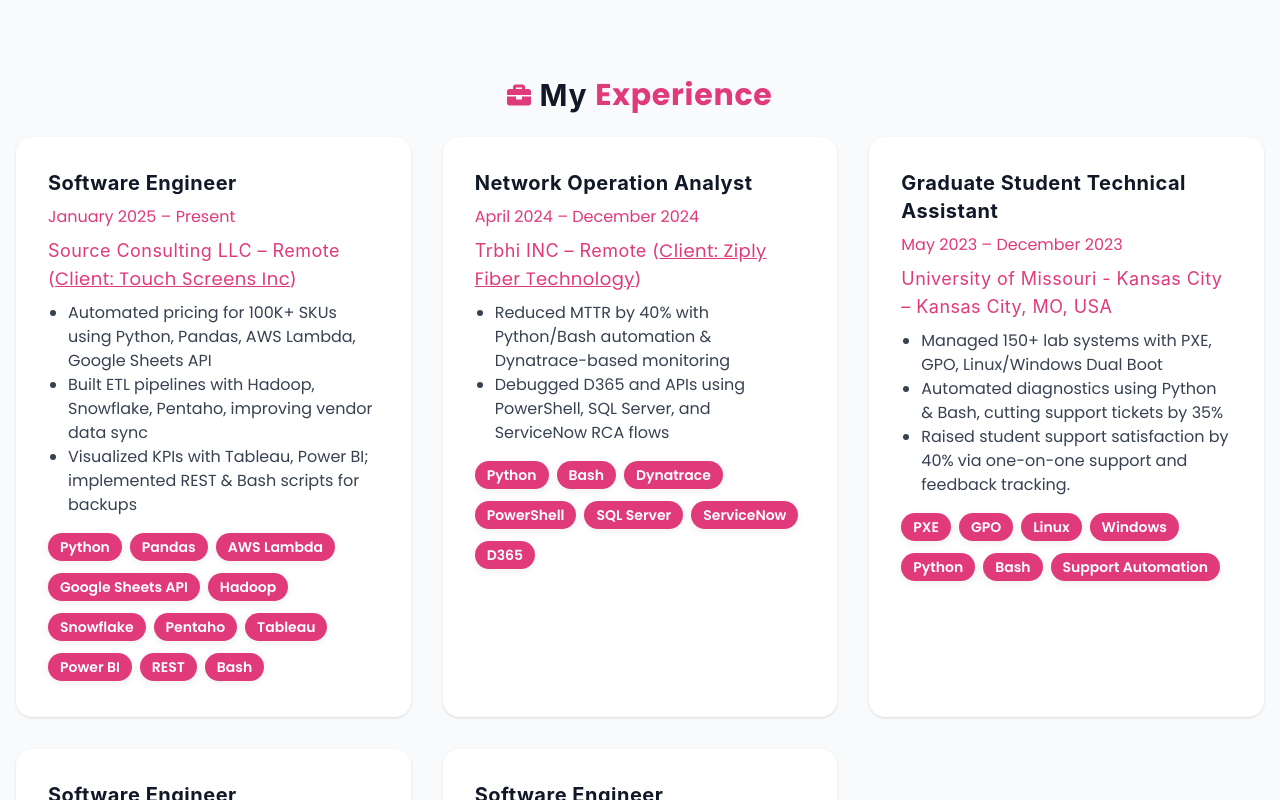
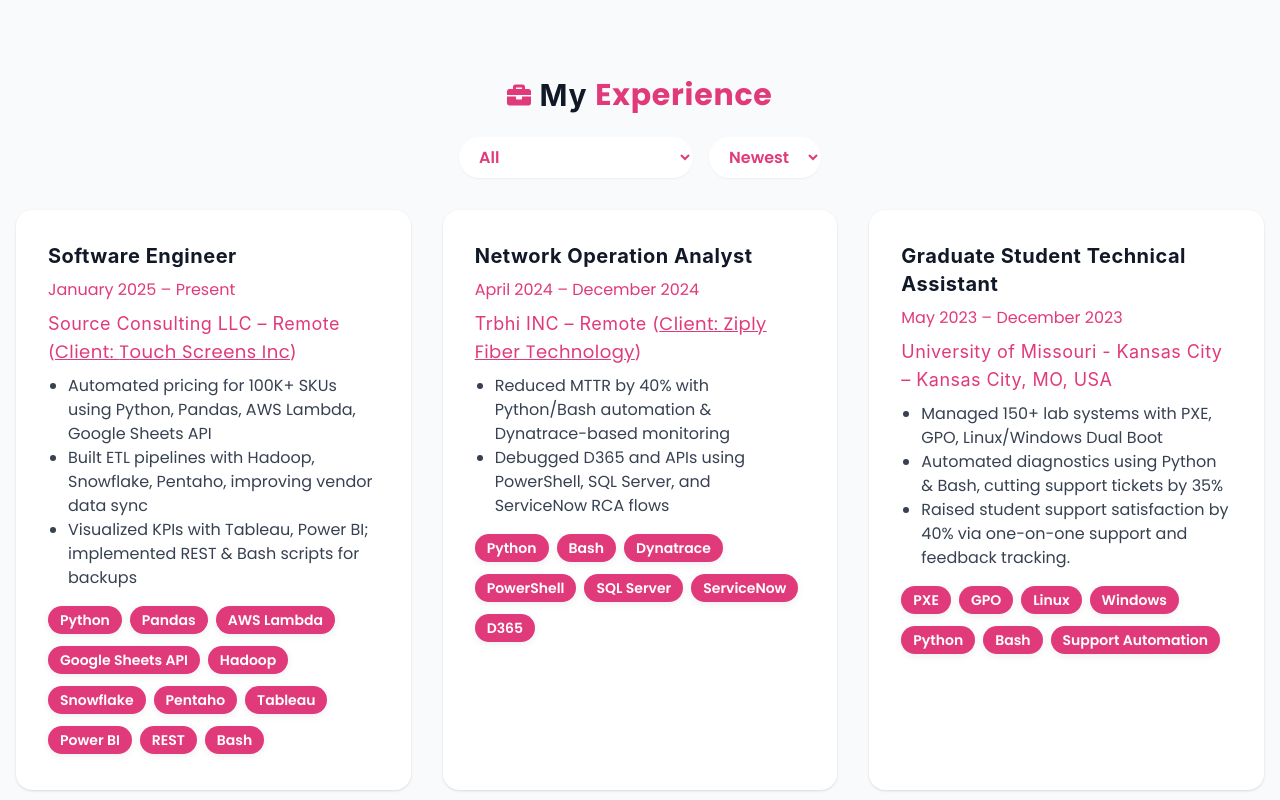
Before and after one commit to saicharankarasala/sai-charan-website, a React (Vite) app: page / in a window 1280 px wide. Shown: the part 2680-3480 px from the top of the page. Built offline with nearby package versions, Linux system fonts and the light colour scheme.

Commit message:
feat(experience): add filtering and sorting by tech, year, and type to Experience section

```diff
--- a/src/App.jsx
+++ b/src/App.jsx
@@ -42,6 +42,8 @@
   const konamiCode = useRef([]);
   const [projectFilter, setProjectFilter] = useState('All');
   const [projectSort, setProjectSort] = useState('Newest');
+  const [experienceFilter, setExperienceFilter] = useState('All');
+  const [experienceSort, setExperienceSort] = useState('Newest');
 
   const handleCardClick = (section, index) => {
     setExpandedCards(prev => ({
@@ -191,10 +193,92 @@
     }
   ];
 
+  // Experience data
+  const experiences = [
+    {
+      title: 'Software Engineer',
+      company: 'Source Consulting LLC – Remote',
+      companyUrl: 'https://touchwindow.com',
+      client: 'Touch Screens Inc',
+      date: 'January 2025 – Present',
+      year: 2025,
+      type: 'Full-time',
+      tech: ['Python', 'Pandas', 'AWS Lambda', 'Google Sheets API', 'Hadoop', 'Snowflake', 'Pentaho', 'Tableau', 'Power BI', 'REST', 'Bash'],
+      bullets: [
+        'Automated pricing for 100K+ SKUs using Python, Pandas, AWS Lambda, Google Sheets API',
+        'Built ETL pipelines with Hadoop, Snowflake, Pentaho, improving vendor data sync',
+        'Visualized KPIs with Tableau, Power BI; implemented REST & Bash scripts for backups'
+      ]
+    },
+    {
+      title: 'Network Operation Analyst',
+      company: 'Trbhi INC – Remote',
+      companyUrl: 'https://ziplyfiber.com',
+      client: 'Ziply Fiber Technology',
+      date: 'April 2024 – December 2024',
+      year: 2024,
+      type: 'Full-time',
+      tech: ['Python', 'Bash', 'Dynatrace', 'PowerShell', 'SQL Server', 'ServiceNow', 'D365'],
+      bullets: [
+        'Reduced MTTR by 40% with Python/Bash automation & Dynatrace-based monitoring',
+        'Debugged D365 and APIs using PowerShell, SQL Server, and ServiceNow RCA flows'
+      ]
+    },
+    {
+      title: 'Graduate Student Technical Assistant',
+      company: 'University of Missouri - Kansas City – Kansas City, MO, USA',
+      companyUrl: '',
+      client: '',
+      date: 'May 2023 – December 2023',
+      year: 2023,
+      type: 'Assistant',
+      tech: ['PXE', 'GPO', 'Linux', 'Windows', 'Python', 'Bash', 'Support Automation'],
+      bullets: [
+        'Managed 150+ lab systems with PXE, GPO, Linux/Windows Dual Boot',
+        'Automated diagnostics using Python & Bash, cutting support tickets by 35%',
+        'Raised student support satisfaction by 40% via one-on-one support and feedback tracking.'
+      ]
+    },
+    {
+      title: 'Software Engineer',
+      company: 'Wipro Technologies – Bengaluru, KA, India',
+      companyUrl: '',
+      client: '',
+      date: 'September 2021 – July 2022',
+      year: 2021,
+      type: 'Full-time',
+      tech: ['Informatica', 'PL/SQL', 'Unix Shell', 'GitLab CI', 'Python', 'Excel Macros', 'SQL'],
+      bullets: [
+        'Built ETL pipelines using Informatica, PL/SQL, Unix Shell, and CI via GitLab',
+        'Automated reporting flows with Python, Excel Macros, improving ETL transparency',
+        'Managed metadata and repositories to streamline project execution.',
+        'Supported cross-functional teams with technical insights using SQL and Python.'
+      ]
+    },
+    {
+      title: 'Software Engineer',
+      company: 'Merizon Technologies LLC – Remote',
+      companyUrl: '',
+      client: '',
+      date: 'May 2019 – August 2021',
+      year: 2021,
+      type: 'Full-time',
+      tech: ['Java', 'Spring Boot', 'MySQL', 'JavaScript', 'GitHub Actions', 'JUnit', 'Selenium', 'SQL'],
+      bullets: [
+        'Developed full-stack apps with Java, Spring Boot, MySQL, JS',
+        'Implemented CI using GitHub Actions, improved test coverage via JUnit & Selenium',
+        'Improved API performance by 25% through SQL query optimization.'
+      ]
+    }
+  ];
+
   // Unique techs/types/years for filter dropdowns
   const allTechs = Array.from(new Set(projects.flatMap(p => p.tech))).sort();
   const allTypes = Array.from(new Set(projects.map(p => p.type)));
   const allYears = Array.from(new Set(projects.map(p => p.year))).sort((a, b) => b - a);
+  const allExpTechs = Array.from(new Set(experiences.flatMap(e => e.tech))).sort();
+  const allExpTypes = Array.from(new Set(experiences.map(e => e.type)));
+  const allExpYears = Array.from(new Set(experiences.map(e => e.year))).sort((a, b) => b - a);
 
   // Filter and sort logic
   let filteredProjects = projects.filter(p =>
@@ -204,6 +288,14 @@
   if (projectSort === 'Oldest') filteredProjects.sort((a, b) => a.year - b.year);
   if (projectSort === 'A-Z') filteredProjects.sort((a, b) => a.title.localeCompare(b.title));
   if (projectSort === 'Z-A') filteredProjects.sort((a, b) => b.title.localeCompare(a.title));
+
+  let filteredExperiences = experiences.filter(e =>
+    (experienceFilter === 'All' || e.tech.includes(experienceFilter) || e.type === experienceFilter || e.year === experienceFilter)
+  );
+  if (experienceSort === 'Newest') filteredExperiences.sort((a, b) => b.year - a.year);
+  if (experienceSort === 'Oldest') filteredExperiences.sort((a, b) => a.year - b.year);
+  if (experienceSort === 'A-Z') filteredExperiences.sort((a, b) => a.title.localeCompare(b.title));
+  if (experienceSort === 'Z-A') filteredExperiences.sort((a, b) => b.title.localeCompare(a.title));
 
   return (
     <HelmetProvider>
@@ -476,112 +568,48 @@
                     <FaBriefcase className="text-[#e13a7a] text-2xl section-icon" />
                     My <span className="text-[#e13a7a]">Experience</span>
                   </h2>
+                  {/* Filter & Sort Controls */}
+                  <div className="flex flex-wrap gap-4 mb-8 justify-center items-center">
+                    <select className="px-4 py-2 rounded-full border border-[#e13a7a] text-[#e13a7a] font-semibold bg-white shadow-sm" value={experienceFilter} onChange={e => setExperienceFilter(e.target.value)}>
+                      <option value="All">All</option>
+                      <optgroup label="Tech Stack">
+                        {allExpTechs.map(tech => <option key={tech} value={tech}>{tech}</option>)}
+                      </optgroup>
+                      <optgroup label="Type">
+                        {allExpTypes.map(type => <option key={type} value={type}>{type}</option>)}
+                      </optgroup>
+                      <optgroup label="Year">
+                        {allExpYears.map(year => <option key={year} value={year}>{year}</option>)}
+                      </optgroup>
+                    </select>
+                    <select className="px-4 py-2 rounded-full border border-[#e13a7a] text-[#e13a7a] font-semibold bg-white shadow-sm" value={experienceSort} onChange={e => setExperienceSort(e.target.value)}>
+                      <option value="Newest">Newest</option>
+                      <option value="Oldest">Oldest</option>
+                      <option value="A-Z">A-Z</option>
+                      <option value="Z-A">Z-A</option>
+                    </select>
+                  </div>
                   <div className="grid grid-cols-1 md:grid-cols-2 lg:grid-cols-3 gap-8">
-                    {/* Source Consulting Experience */}
-                    <div className="bg-white rounded-2xl shadow p-8 text-gray-900 hover:scale-105 hover:shadow-2xl transition-transform duration-300">
-                      <h3 className="text-xl font-bold mb-2">Software Engineer</h3>
-                      <p className="text-[#e13a7a] mb-2">January 2025 – Present</p>
-                      <h4 className="text-lg text-[#e13a7a]">Source Consulting LLC – Remote (<a href="https://touchwindow.com" target="_blank" rel="noopener noreferrer" className="underline">Client: Touch Screens Inc</a>)</h4>
-                      <ul className="list-disc pl-5 mt-2 text-gray-700">
-                        <li>Automated pricing for 100K+ SKUs using Python, Pandas, AWS Lambda, Google Sheets API</li>
-                        <li>Built ETL pipelines with Hadoop, Snowflake, Pentaho, improving vendor data sync</li>
-                        <li>Visualized KPIs with Tableau, Power BI; implemented REST & Bash scripts for backups</li>
-                      </ul>
-                      <div className="flex flex-wrap gap-2 mt-4">
-                        <span className="tech-tag bg-[#e13a7a] text-white">Python</span>
-                        <span className="tech-tag bg-[#e13a7a] text-white">Pandas</span>
-                        <span className="tech-tag bg-[#e13a7a] text-white">AWS Lambda</span>
-                        <span className="tech-tag bg-[#e13a7a] text-white">Google Sheets API</span>
-                        <span className="tech-tag bg-[#e13a7a] text-white">Hadoop</span>
-                        <span className="tech-tag bg-[#e13a7a] text-white">Snowflake</span>
-                        <span className="tech-tag bg-[#e13a7a] text-white">Pentaho</span>
-                        <span className="tech-tag bg-[#e13a7a] text-white">Tableau</span>
-                        <span className="tech-tag bg-[#e13a7a] text-white">Power BI</span>
-                        <span className="tech-tag bg-[#e13a7a] text-white">REST</span>
-                        <span className="tech-tag bg-[#e13a7a] text-white">Bash</span>
+                    {filteredExperiences.map((exp, idx) => (
+                      <div key={exp.title + exp.date} className="bg-white rounded-2xl shadow p-8 text-gray-900 hover:scale-105 hover:shadow-2xl transition-transform duration-300">
+                        <h3 className="text-xl font-bold mb-2">{exp.title}</h3>
+                        <p className="text-[#e13a7a] mb-2">{exp.date}</p>
+                        <h4 className="text-lg text-[#e13a7a]">
+                          {exp.company}
+                          {exp.companyUrl && (
+                            <> (<a href={exp.companyUrl} target="_blank" rel="noopener noreferrer" className="underline">Client: {exp.client}</a>)</>
+                          )}
+                        </h4>
+                        <ul className="list-disc pl-5 mt-2 text-gray-700">
+                          {exp.bullets.map((b, i) => <li key={i}>{b}</li>)}
+                        </ul>
+                        <div className="flex flex-wrap gap-2 mt-4">
+                          {exp.tech.map(tech => (
+                            <span key={tech} className="tech-tag bg-[#e13a7a] text-white">{tech}</span>
+                          ))}
+                        </div>
                       </div>
-                    </div>
-                    {/* Trbhi INC Experience */}
-                    <div className="bg-white rounded-2xl shadow p-8 text-gray-900 hover:scale-105 hover:shadow-2xl transition-transform duration-300">
-                      <h3 className="text-xl font-bold mb-2">Network Operation Analyst</h3>
-                      <p className="text-[#e13a7a] mb-2">April 2024 – December 2024</p>
-                      <h4 className="text-lg text-[#e13a7a]">Trbhi INC – Remote (<a href="https://ziplyfiber.com" target="_blank" rel="noopener noreferrer" className="underline">Client: Ziply Fiber Technology</a>)</h4>
-                      <ul className="list-disc pl-5 mt-2 text-gray-700">
-                        <li>Reduced MTTR by 40% with Python/Bash automation & Dynatrace-based monitoring</li>
-                        <li>Debugged D365 and APIs using PowerShell, SQL Server, and ServiceNow RCA flows</li>
-                      </ul>
-                      <div className="flex flex-wrap gap-2 mt-4">
-                        <span className="tech-tag bg-[#e13a7a] text-white">Python</span>
-                        <span className="tech-tag bg-[#e13a7a] text-white">Bash</span>
-                        <span className="tech-tag bg-[#e13a7a] text-white">Dynatrace</span>
-                        <span className="tech-tag bg-[#e13a7a] text-white">PowerShell</span>
-                        <span className="tech-tag bg-[#e13a7a] text-white">SQL Server</span>
-                        <span className="tech-tag bg-[#e13a7a] text-white">ServiceNow</span>
-                        <span className="tech-tag bg-[#e13a7a] text-white">D365</span>
-                      </div>
-                    </div>
-                    {/* UMKC TA Experience */}
-                    <div className="bg-white rounded-2xl shadow p-8 text-gray-900 hover:scale-105 hover:shadow-2xl transition-transform duration-300">
-                      <h3 className="text-xl font-bold mb-2">Graduate Student Technical Assistant</h3>
-                      <p className="text-[#e13a7a] mb-2">May 2023 – December 2023</p>
-                      <h4 className="text-lg text-[#e13a7a]">University of Missouri - Kansas City – Kansas City, MO, USA</h4>
-                      <ul className="list-disc pl-5 mt-2 text-gray-700">
-                        <li>Managed 150+ lab systems with PXE, GPO, Linux/Windows Dual Boot</li>
-                        <li>Automated diagnostics using Python & Bash, cutting support tickets by 35%</li>
-                        <li>Raised student support satisfaction by 40% via one-on-one support and feedback tracking.</li>
-                      </ul>
-                      <div className="flex flex-wrap gap-2 mt-4">
-                        <span className="tech-tag bg-[#e13a7a] text-white">PXE</span>
-                        <span className="tech-tag bg-[#e13a7a] text-white">GPO</span>
-                        <span className="tech-tag bg-[#e13a7a] text-white">Linux</span>
-                        <span className="tech-tag bg-[#e13a7a] text-white">Windows</span>
-                        <span className="tech-tag bg-[#e13a7a] text-white">Python</span>
-                        <span className="tech-tag bg-[#e13a7a] text-white">Bash</span>
-                        <span className="tech-tag bg-[#e13a7a] text-white">Support Automation</span>
-                      </div>
-                    </div>
-                    {/* Wipro Experience */}
-                    <div className="bg-white rounded-2xl shadow p-8 text-gray-900 hover:scale-105 hover:shadow-2xl transition-transform duration-300">
-                      <h3 className="text-xl font-bold mb-2">Software Engineer</h3>
-                      <p className="text-[#e13a7a] mb-2">September 2021 – July 2022</p>
-                      <h4 className="text-lg text-[#e13a7a]">Wipro Technologies – Bengaluru, KA, India</h4>
-                      <ul className="list-disc pl-5 mt-2 text-gray-700">
-                        <li>Built ETL pipelines using Informatica, PL/SQL, Unix Shell, and CI via GitLab</li>
-                        <li>Automated reporting flows with Python, Excel Macros, improving ETL transparency</li>
-                        <li>Managed metadata and repositories to streamline project execution.</li>
-                        <li>Supported cross-functional teams with technical insights using SQL and Python.</li>
-                      </ul>
-                      <div className="flex flex-wrap gap-2 mt-4">
-                        <span className="tech-tag bg-[#e13a7a] text-white">Informatica</span>
-                        <span className="tech-tag bg-[#e13a7a] text-white">PL/SQL</span>
-                        <span className="tech-tag bg-[#e13a7a] text-white">Unix Shell</span>
-                        <span className="tech-tag bg-[#e13a7a] text-white">GitLab CI</span>
-                        <span className="tech-tag bg-[#e13a7a] text-white">Python</span>
-                        <span className="tech-tag bg-[#e13a7a] text-white">Excel Macros</span>
-                        <span className="tech-tag bg-[#e13a7a] text-white">SQL</span>
-                      </div>
-                    </div>
-                    {/* Merizon Technologies Experience */}
-                    <div className="bg-white rounded-2xl shadow p-8 text-gray-900 hover:scale-105 hover:shadow-2xl transition-transform duration-300">
-                      <h3 className="text-xl font-bold mb-2">Software Engineer</h3>
-                      <p className="text-[#e13a7a] mb-2">May 2019 – August 2021</p>
-                      <h4 className="text-lg text-[#e13a7a]">Merizon Technologies LLC – Remote</h4>
-                      <ul className="list-disc pl-5 mt-2 text-gray-700">
-                        <li>Developed full-stack apps with Java, Spring Boot, MySQL, JS</li>
-                        <li>Implemented CI using GitHub Actions, improved test coverage via JUnit & Selenium</li>
-                        <li>Improved API performance by 25% through SQL query optimization.</li>
-                      </ul>
-                      <div className="flex flex-wrap gap-2 mt-4">
-                        <span className="tech-tag bg-[#e13a7a] text-white">Java</span>
-                        <span className="tech-tag bg-[#e13a7a] text-white">Spring Boot</span>
-                        <span className="tech-tag bg-[#e13a7a] text-white">MySQL</span>
-                        <span className="tech-tag bg-[#e13a7a] text-white">JavaScript</span>
-                        <span className="tech-tag bg-[#e13a7a] text-white">GitHub Actions</span>
-                        <span className="tech-tag bg-[#e13a7a] text-white">JUnit</span>
-                        <span className="tech-tag bg-[#e13a7a] text-white">Selenium</span>
-                        <span className="tech-tag bg-[#e13a7a] text-white">SQL</span>
-                      </div>
-                    </div>
+                    ))}
                   </div>
                 </div>
               </section>
@@ -593,27 +621,6 @@
                     <FaProjectDiagram className="text-[#e13a7a] text-2xl section-icon" />
                     My <span className="text-[#e13a7a]">Projects</span>
                   </h2>
-                  {/* Filter & Sort Controls */}
-                  <div className="flex flex-wrap gap-4 mb-8 justify-center items-center">
-                    <select className="px-4 py-2 rounded-full border border-[#e13a7a] text-[#e13a7a] font-semibold bg-white shadow-sm" value={projectFilter} onChange={e => setProjectFilter(e.target.value)}>
-                      <option value="All">All</option>
-                      <optgroup label="Tech Stack">
-                        {allTechs.map(tech => <option key={tech} value={tech}>{tech}</option>)}
-                      </optgroup>
-                      <optgroup label="Type">
-                        {allTypes.map(type => <option key={type} value={type}>{type}</option>)}
-                      </optgroup>
-                      <optgroup label="Year">
-                        {allYears.map(year => <option key={year} value={year}>{year}</option>)}
-                      </optgroup>
-                    </select>
-                    <select className="px-4 py-2 rounded-full border border-[#e13a7a] text-[#e13a7a] font-semibold bg-white shadow-sm" value={projectSort} onChange={e => setProjectSort(e.target.value)}>
-                      <option value="Newest">Newest</option>
-                      <option value="Oldest">Oldest</option>
-                      <option value="A-Z">A-Z</option>
-                      <option value="Z-A">Z-A</option>
-                    </select>
-                  </div>
                   <div className="grid grid-cols-1 md:grid-cols-2 lg:grid-cols-3 gap-8">
                     {filteredProjects.map((project, idx) => (
                       <div key={project.title} className="bg-white rounded-2xl shadow p-8 text-gray-900 hover:scale-105 hover:shadow-2xl transition-transform duration-300">
```
